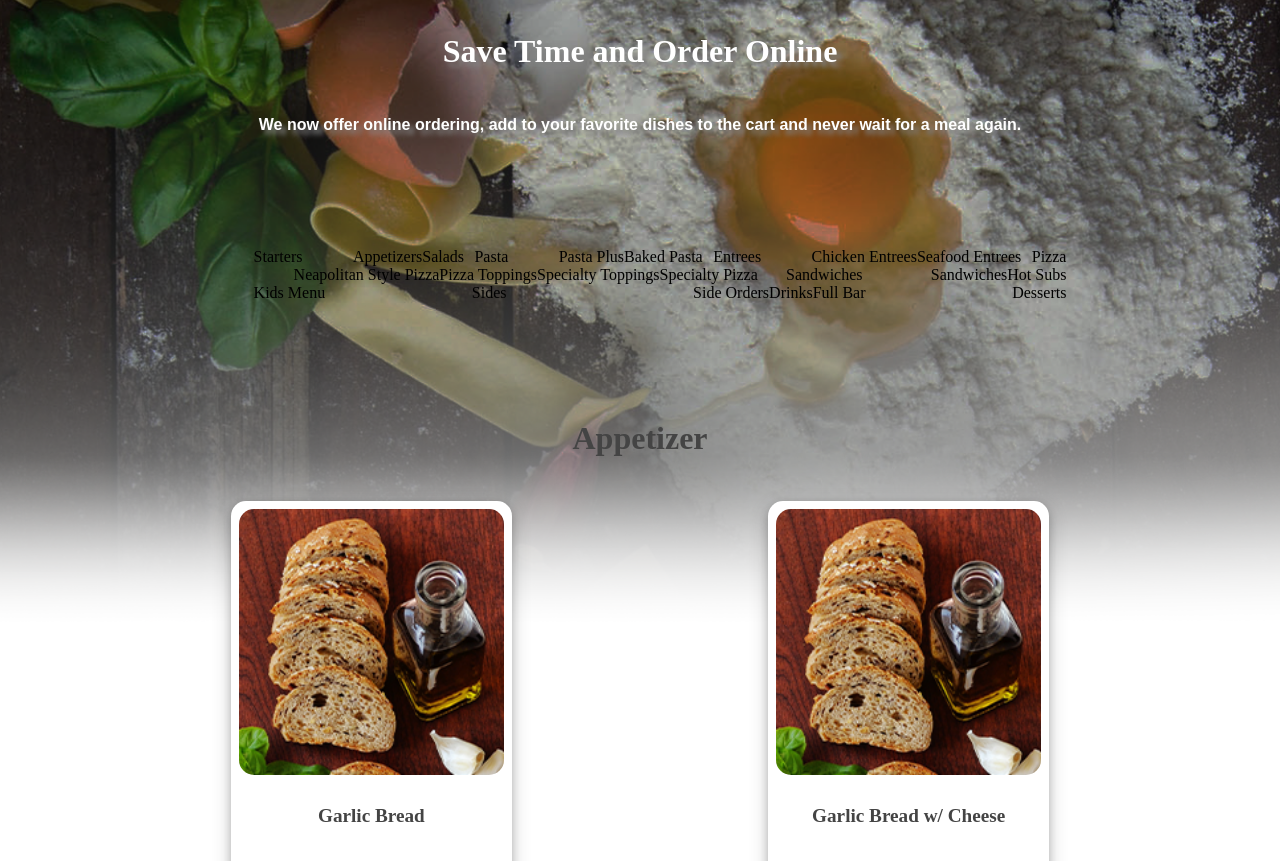
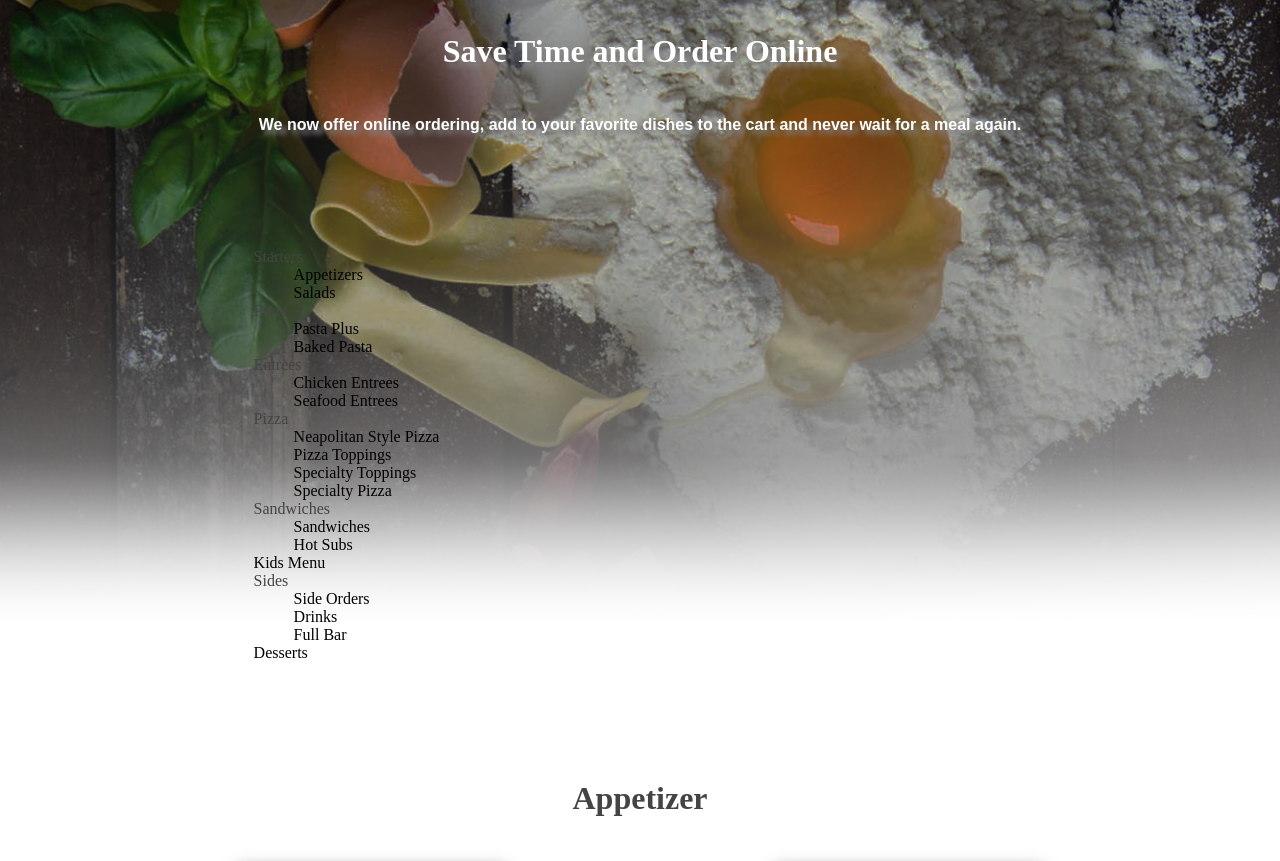
Before and after one commit to katelyn-raye/ctech4320, a PHP site: page /menutest.php in a window 1280 px wide. Shown: the part 380-1241 px from the top of the page. Run offline with PHP 8.4, Linux system fonts and the light colour scheme; data that the repository does not hold is empty; some web fonts are replaced.

Commit message:
Update styles.css

```diff
--- a/css/styles.css
+++ b/css/styles.css
@@ -538,13 +538,7 @@ input[type=text]{
 /* Styles for mini nav on menu*/
 
 .small-nav ul {
-list-style-type: none;
-display: flex;
-flex-flow: row wrap;
-color: black;
-text-decoration: none;
-justify-content: space-between;
-}
+list-style-type: none;}
 
 .small-nav a {
   color: black;
```
